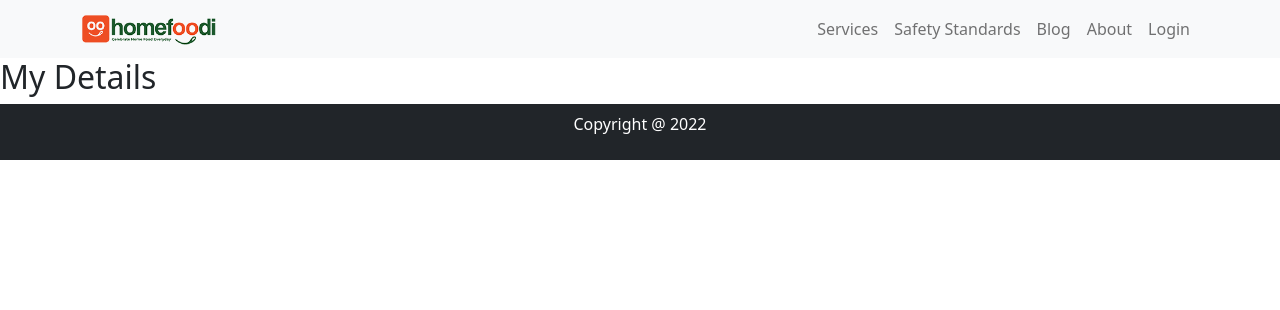
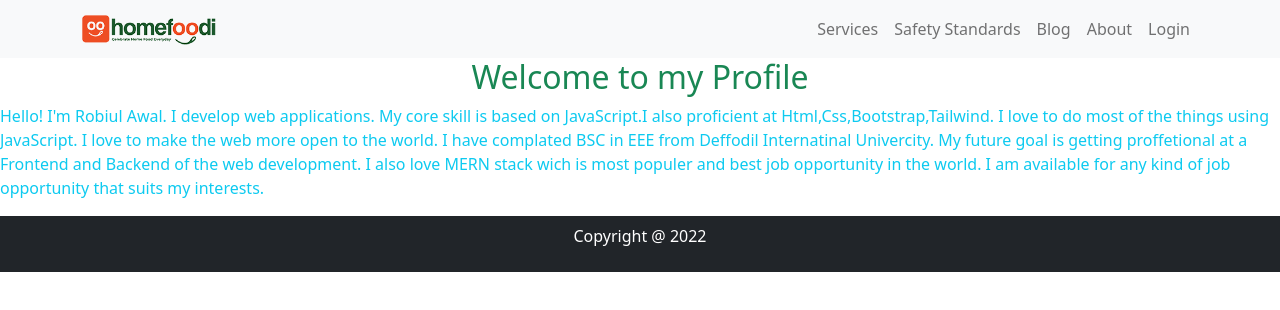
Before and after one commit to Robiul92/-independent-service-provider, a React (Create React App) app: page /about in a window 1280 px wide. Shown: the top 310 px of the page. Built offline with nearby package versions, Linux system fonts and the light colour scheme.

Commit message:
about me updated without photo

```diff
--- a/src/Pages/About/About.js
+++ b/src/Pages/About/About.js
@@ -3,7 +3,8 @@ import React from 'react';
 const About = () => {
     return (
         <div>
-            <h2>My Details</h2>
+            <h2 className='text-center text-success'>Welcome to my Profile</h2>
+            <p className='text-info'> Hello! I'm Robiul Awal. I develop web applications. My core skill is based on JavaScript.I also proficient at Html,Css,Bootstrap,Tailwind. I love to do most of the things using JavaScript. I love to make the web more open to the world. I have complated BSC in EEE from Deffodil Internatinal Univercity. My future goal is getting proffetional at a Frontend and Backend of the web development. I also love MERN stack wich is most populer and best job opportunity in the world. I am available for any kind of job opportunity that suits my interests.</p>
         </div>
     );
 };
```
